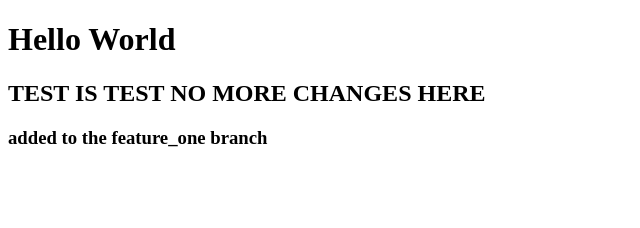
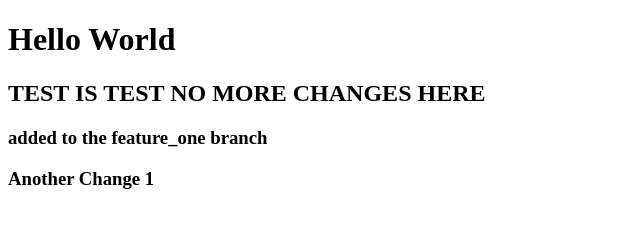
Before and after one commit to hansaka-fernando/Portfolio, a plain HTML site: page index.html in a window 1280 px wide. Shown: the whole page, without its empty margins (0-640 px from the left). Drawn offline with Linux system fonts and the light colour scheme.

Commit message:
Update index.html

```diff
--- a/index.html
+++ b/index.html
@@ -9,5 +9,6 @@
     <h1> Hello World </h1>
     <h2> TEST IS TEST NO MORE CHANGES HERE </h2>
     <h3>added to the feature_one branch </h3>
+    <h3>Another Change 1  </h3>
 </body>
 </html>
```
